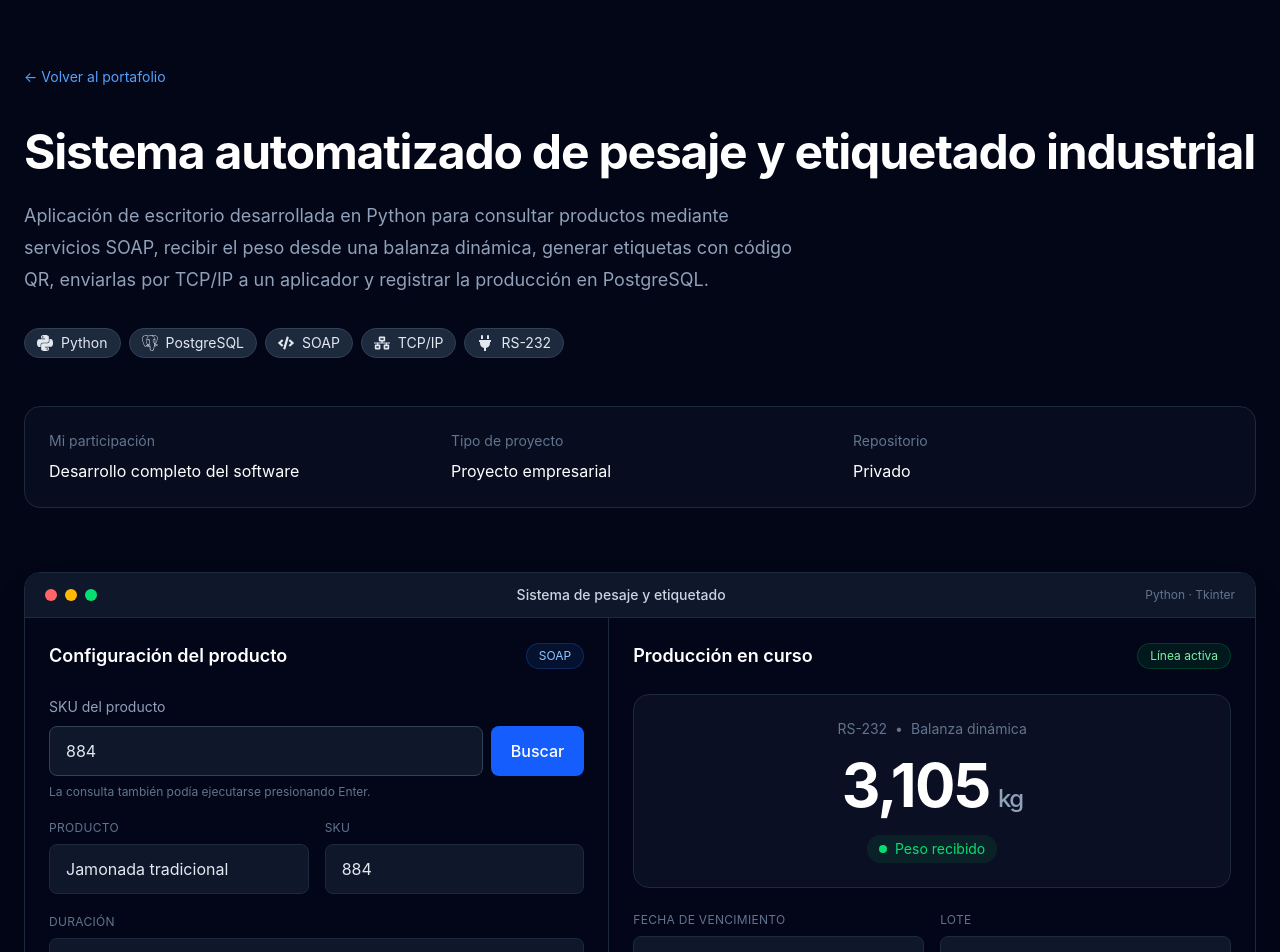
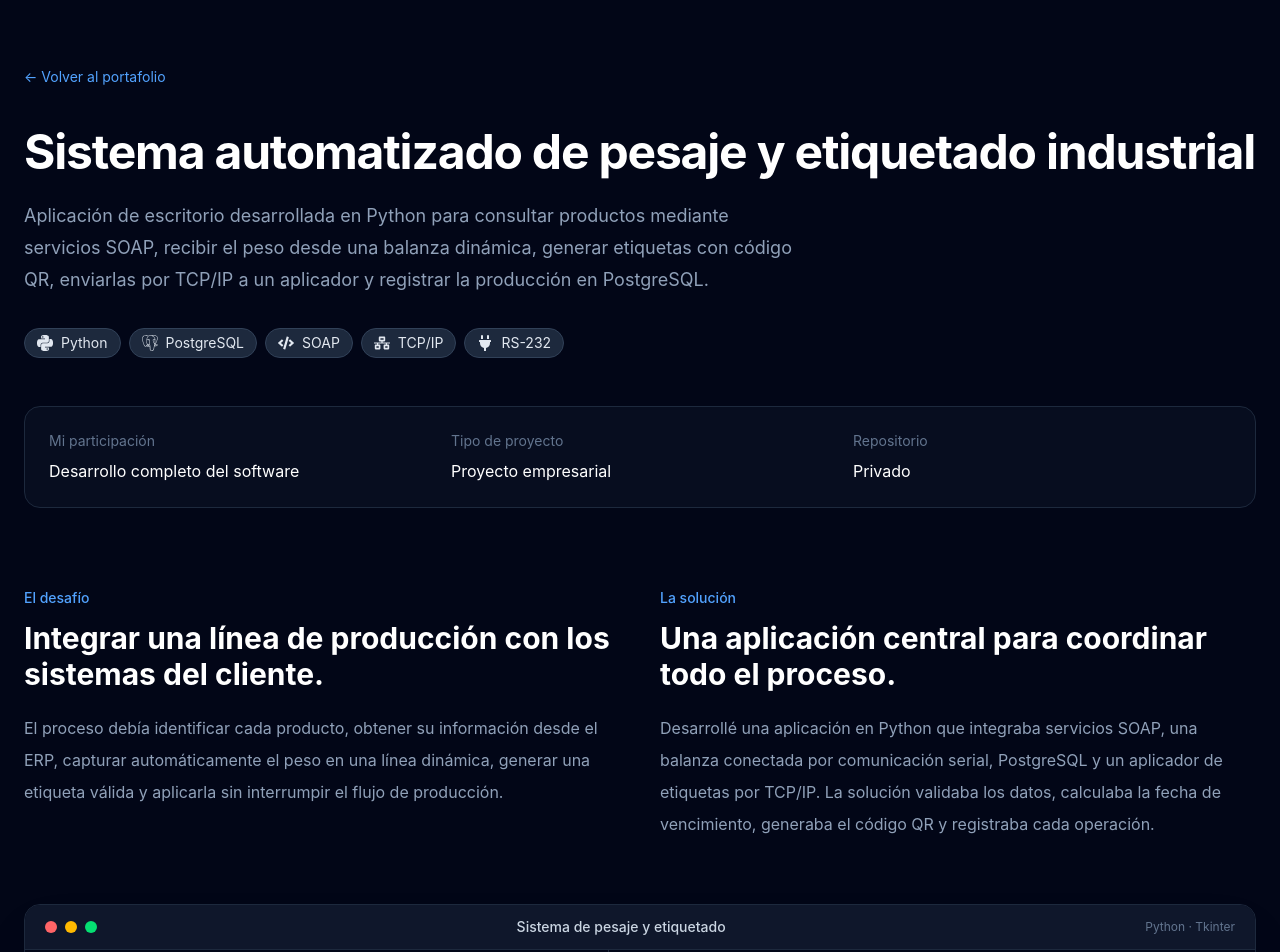
Before and after one commit to reneguzmanm/developer-portfolio, a React (Vite) app: page /case-studies/industrial-weighing in a window 1280 px wide. Shown: the top 952 px of the page. Built offline with nearby package versions, Linux system fonts and the light colour scheme.

Commit message:
feat: add industrial weighing project overview

```diff
--- /dev/null
+++ b/src/components/case-study/ProjectOverview.tsx
@@ -0,0 +1,43 @@
+interface ProjectOverviewProps {
+  challenge: string;
+  solution: string;
+}
+
+const ProjectOverview = ({
+  challenge,
+  solution,
+}: ProjectOverviewProps) => {
+  return (
+    <section className="mt-20 grid gap-10 lg:grid-cols-2">
+      <div>
+        <p className="text-sm font-medium text-blue-400">
+          El desafío
+        </p>
+
+        <h2 className="mt-3 text-3xl font-bold text-white">
+          Integrar una línea de producción con los sistemas del cliente.
+        </h2>
+
+        <p className="mt-5 leading-8 text-slate-400">
+          {challenge}
+        </p>
+      </div>
+
+      <div>
+        <p className="text-sm font-medium text-blue-400">
+          La solución
+        </p>
+
+        <h2 className="mt-3 text-3xl font-bold text-white">
+          Una aplicación central para coordinar todo el proceso.
+        </h2>
+
+        <p className="mt-5 leading-8 text-slate-400">
+          {solution}
+        </p>
+      </div>
+    </section>
+  );
+};
+
+export default ProjectOverview;
--- a/src/views/IndustrialWeighing.tsx
+++ b/src/views/IndustrialWeighing.tsx
@@ -2,6 +2,7 @@ import CaseStudyHero from "../components/case-study/CaseStudyHero";
 import IndustrialWeighingMockup from "../components/case-study/IndustrialWeighingMockup";
 import Container from "../components/layout/Container";
 import { projects } from "../data/projects";
+import ProjectOverview from "../components/case-study/ProjectOverview";
 
 const project = projects.find(
   (currentProject) => currentProject.slug === "industrial-weighing",
@@ -12,6 +13,11 @@ const IndustrialWeighing = () => {
     <main className="min-h-screen py-16">
       <Container>
         <CaseStudyHero project={project} />
+        <ProjectOverview
+          challenge="El proceso debía identificar cada producto, obtener su información desde el ERP, capturar automáticamente el peso en una línea dinámica, generar una etiqueta válida y aplicarla sin interrumpir el flujo de producción."
+          solution="Desarrollé una aplicación en Python que integraba servicios SOAP, una balanza conectada por comunicación serial, PostgreSQL y un aplicador de etiquetas por TCP/IP. La solución validaba los datos, calculaba la fecha de vencimiento, generaba el código QR y registraba cada operación."
+        />
+        <IndustrialWeighingMockup />
         <IndustrialWeighingMockup />
       </Container>
     </main>
```
